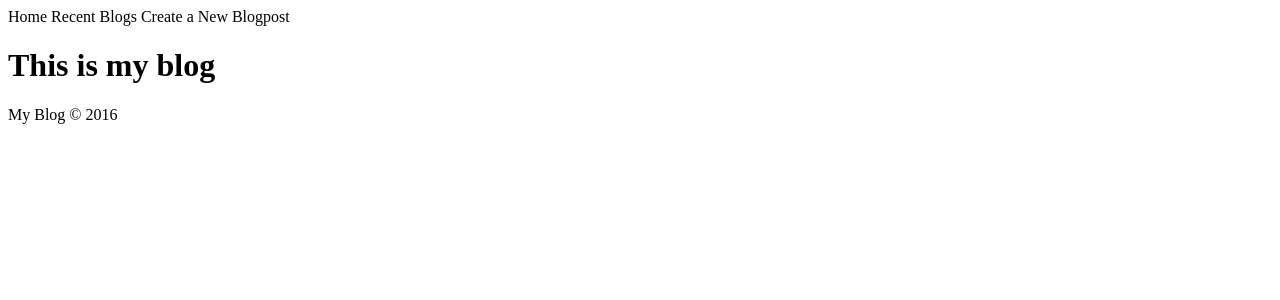
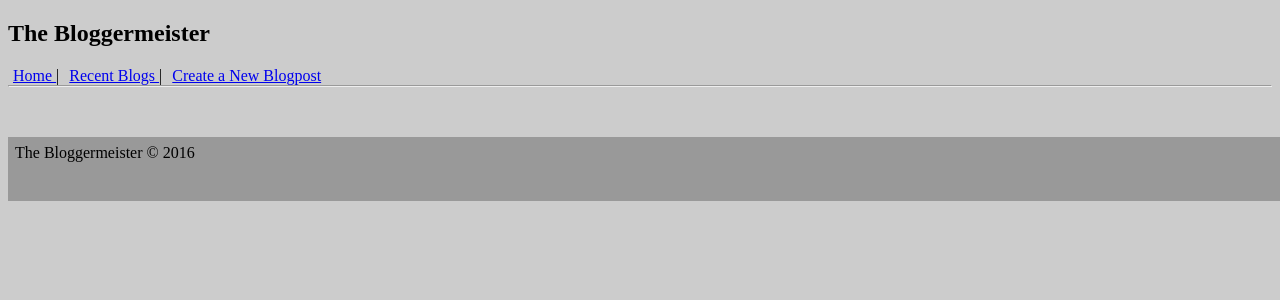
Before and after one commit to robpaulnett/build-a-blog, a Python web app: template templates/blog.html in a window 1280 px wide. Shown: the top 300 px of the page. Run offline with Jinja, Linux system fonts and the light colour scheme; the template is opened without the code that fills it, so the values that code supplies are empty.

Commit message:
functional, need to display individual entries next

```diff
--- a/templates/base.html
+++ b/templates/base.html
@@ -3,24 +3,40 @@
   <head>
     <title>Blog Central Station</title>
     <style>
-      navigational  {
+      body {
+        background-color: #ccc;
+      }
+      .navigational  {
         float:left;
+        margin:0 5px;
+      }
+      hr {
+        clear:both;
+      }
+      .footer {
+        clear:both;
+        height:50px;
+        width:100%;
+        background-color: #999;
+        margin:50px auto 0 auto;
+        padding:7px;
       }
 
     </style>
   </head>
   <body>
     <div>
-      <span class="navigational">Home</span>
-      <span class="navigational">Recent Blogs</span>
-      <span class="navigational">Create a New Blogpost</span>
+      <h2>The Bloggermeister</h2>
+      <span class="navigational"> <a href="/">Home </a> | </span>
+      <span class="navigational"> <a href="blog"> Recent Blogs </a> | </span>
+      <span class="navigational"> <a href="newpost"> Create a New Blogpost</a> </span>
     </div>
-    <h1>This is my blog</h1>
+    <hr />
 
       {% block content %}
       {% endblock %}
 
-    <div>My Blog &copy; 2016</div>
+    <div class="footer">The Bloggermeister &copy; 2016</div>
   </body>
 </html>
 
--- a/templates/blog.html
+++ b/templates/blog.html
@@ -6,7 +6,7 @@
 {% for findAnotherArticle in rendTheBlogs %}  <!-- newArticle is new variable here, no previous reference  -->
     <div class="bloggy">
       <div class="bloggyTitle">
-        {{findAnotherArticle.title}}
+      {{findAnotherArticle.title}}
       </div>
       <pre class="bloggybody">
         {{findAnotherArticle.article}}
```
Also changed, not shown: main.py (+24 -5 lines), 1 other file.
